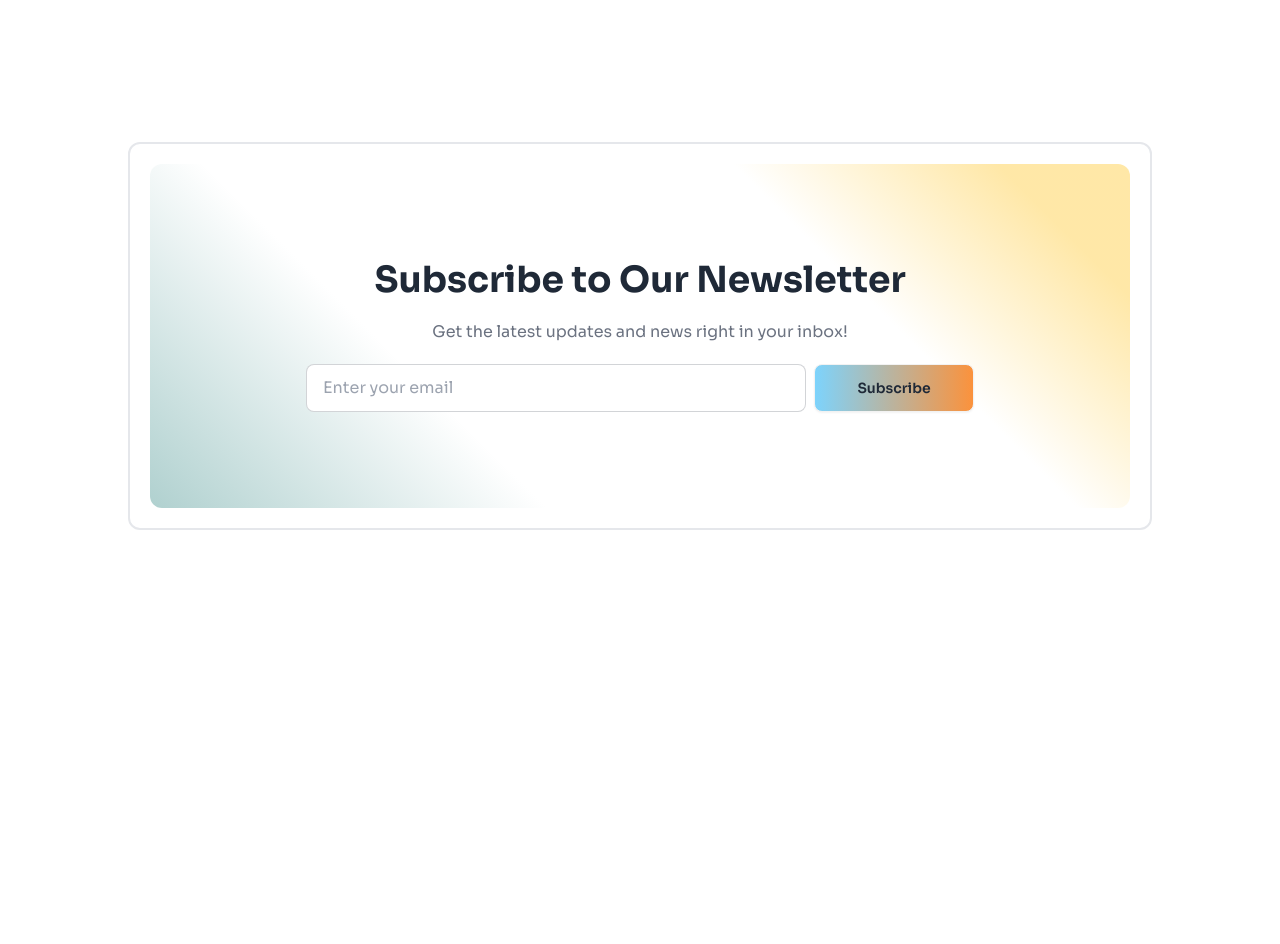
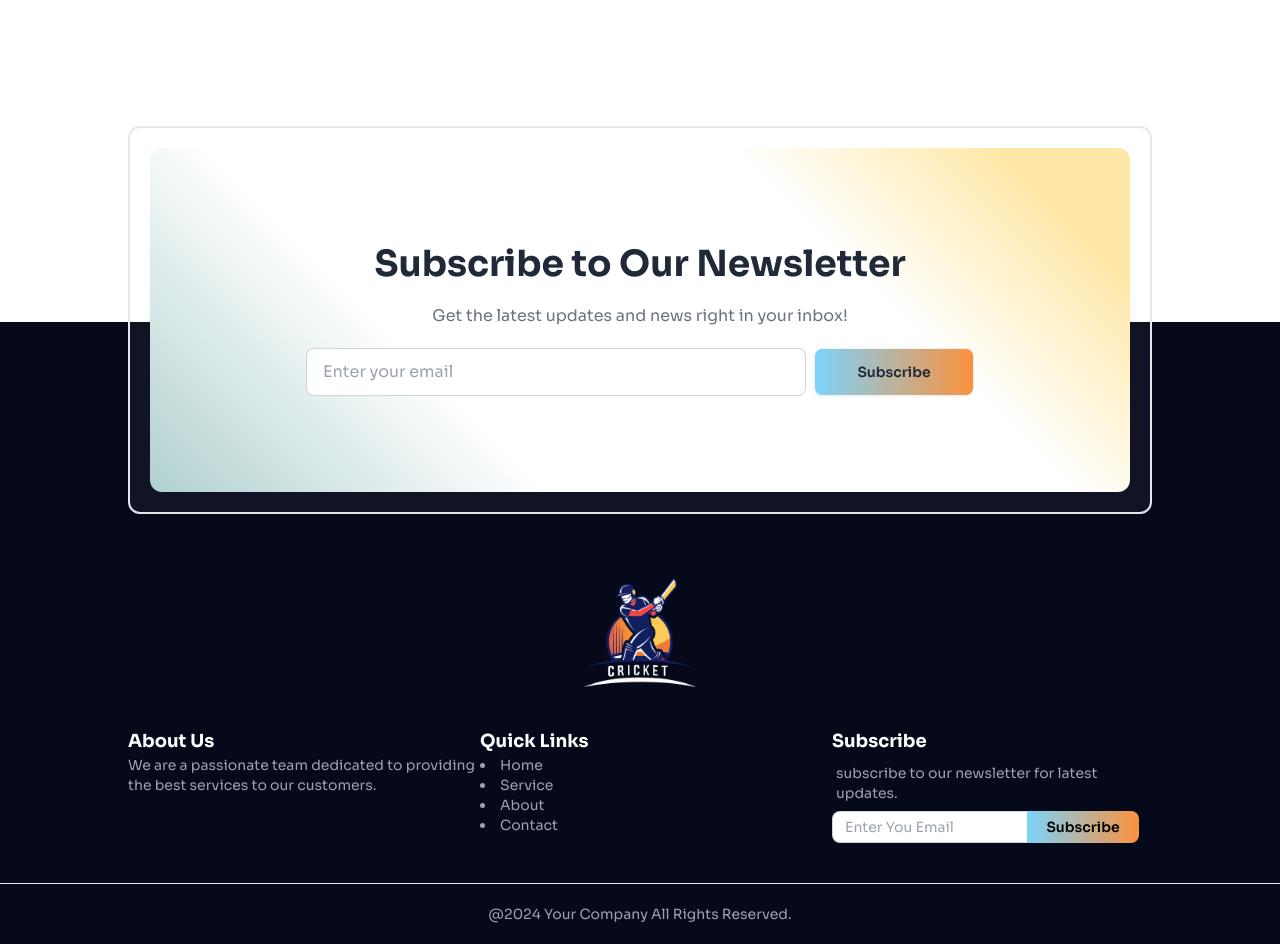
Before and after one commit to ashis263/cricket-squad, a React (Vite) app: page / in a window 1280 px wide. Shown: the part 3980-4924 px from the top of the page. Before the commit the page ends 4510 px from the top, so only its background shows below. Built offline with nearby package versions, Linux system fonts and the light colour scheme.

Commit message:
added footer and positioned newsletter

```diff
--- a/src/App.jsx
+++ b/src/App.jsx
@@ -8,6 +8,7 @@ import Toggler from './components/Toggler/Toggler'
 import { Slide, ToastContainer, toast } from 'react-toastify'
 import 'react-toastify/dist/ReactToastify.css';
 import Newsletter from './components/Newsletter/Newsletter'
+import Footer from './components/Footer/Footer'
 
 
 function App() {
@@ -133,6 +134,7 @@ function App() {
         }
         <Newsletter></Newsletter>
       </div>
+      <Footer className="max-w-screen-xl mx-auto"></Footer>
       <ToastContainer />
     </div>
   )
--- /dev/null
+++ b/src/components/Footer/Footer.jsx
@@ -0,0 +1,49 @@
+import Logo from '../../assets/logo-footer.png'
+
+const Footer = () => {
+    return (
+        <div>
+            <footer className="text-xs sm:text-sm text-gray-400 bg-[rgb(6,9,26)]">
+                <div className="flex justify-center pt-64">
+                    <img className="sm:w-28" src={Logo} alt="" />
+                </div>
+                <div className="flex w-4/5 mx-auto py-10">
+                    <div className='flex-1'>
+                        <h6 className="text-sm sm:text-lg font-bold text-white">About Us</h6>
+                        <p>We are a passionate team dedicated to providing the best services to our customers.</p>
+                    </div>
+                    <div className='flex-1'>
+                        <h6 className="text-sm sm:text-lg font-bold text-white">Quick Links</h6>
+                        <ul className='list-disc list-inside'>
+                            <li><a>Home</a></li>
+                            <li><a>Service</a></li>
+                            <li><a>About</a></li>
+                            <li><a>Contact</a></li>
+                        </ul>
+                    </div>
+                    <div>
+                    <form className='flex-1'>
+                        <h6 className="text-sm sm:text-lg font-bold text-white">Subscribe</h6>
+                        <fieldset className="form-control w-80">
+                            <label className="label">
+                                <span className="">subscribe to our newsletter for latest updates.</span>
+                            </label>
+                            <div className="join">
+                                <input
+                                    type="text"
+                                    placeholder="Enter You Email"
+                                    className="input input-sm input-bordered join-item" />
+                                <button className="join-item bg-gradient-to-r from-sky-300 to-orange-400 w-28 text-black font-semibold">Subscribe</button>
+                            </div>
+                        </fieldset>
+                    </form>
+                    </div>
+                </div>
+                <hr />
+                <p className="text-center py-5">@2024 Your Company All Rights Reserved.</p>
+            </footer>
+        </div>
+    );
+};
+
+export default Footer;
--- a/src/components/Newsletter/Newsletter.jsx
+++ b/src/components/Newsletter/Newsletter.jsx
@@ -2,7 +2,8 @@ import './newsletter.css'
 
 const Newsletter = () => {
     return (
-        <div className='p-5 border-2 rounded-xl'>
+        <div>
+            <div className='relative top-48 p-5 border-2 rounded-xl bg-[#ffffff0b]'>
                 <div className="flex flex-col items-center gap-5 py-24 rounded-xl bgGrad">
                     <h2 className="text-4xl font-bold">Subscribe to Our Newsletter</h2>
                     <p className="text-gray-500">Get the latest updates and news right in your inbox!</p>
@@ -12,6 +13,7 @@ const Newsletter = () => {
                     </div>
                 </div>
             </div>
+        </div>
     );
 }
 
--- a/src/components/Newsletter/newsletter.css
+++ b/src/components/Newsletter/newsletter.css
@@ -1,3 +1,3 @@
 .bgGrad{
-    background: linear-gradient(45deg, rgba(136, 185, 183, 0.668), white 30%, white 50%, white,  rgba(255, 187, 0, 0.344) 90%)
+    background: linear-gradient(45deg, rgba(136, 185, 183, 0.668), white 30%, white 50%, white,  rgba(255, 187, 0, 0.344) 90%), white;
 }
--- a/src/components/Players/Players.jsx
+++ b/src/components/Players/Players.jsx
@@ -3,7 +3,7 @@ import Player from "../Player/Player";
 
 const Players = ({ players, handleChoose }) => {
     return (
-        <div className="mb-52">
+        <div className="">
             <h3 className="text-xl font-semibold mb-5">Available Players</h3>
             <div className="grid grid-cols-3 gap-3">
                 {
--- a/src/components/Selected/Selected.jsx
+++ b/src/components/Selected/Selected.jsx
@@ -4,7 +4,7 @@ import './selected.css';
 
 const Selected = ({ selected, handleUnselect, handleActive }) => {
     return (
-        <div className='mb-52'>
+        <div className=''>
             <h3 className="text-xl font-semibold mb-5">Selected Players({selected.length}/6)</h3>
             <div className='space-y-5 mb-10'>
                 {selected.map(selectedPlayer => <SelectedPlayer key={selectedPlayer.id} selectedPlayer={selectedPlayer} handleUnselect={handleUnselect}></SelectedPlayer>)}
```
Lines whose indentation alone changed are shown as unchanged.
